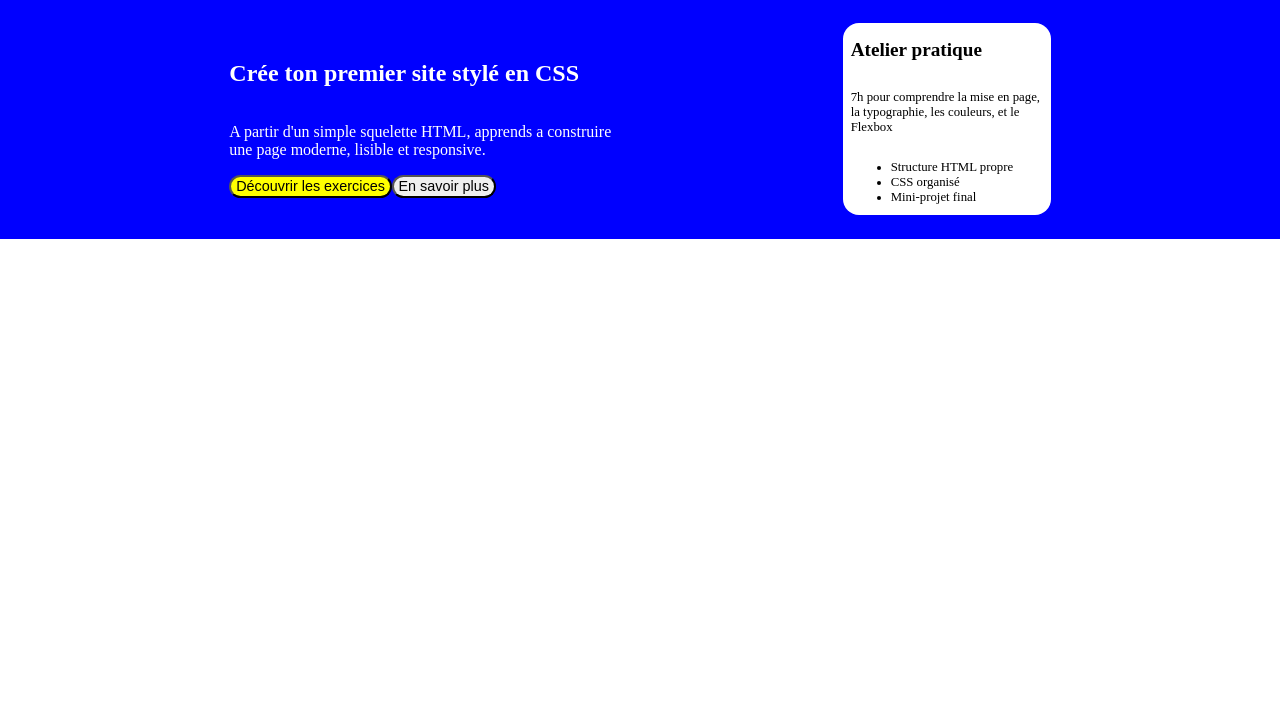
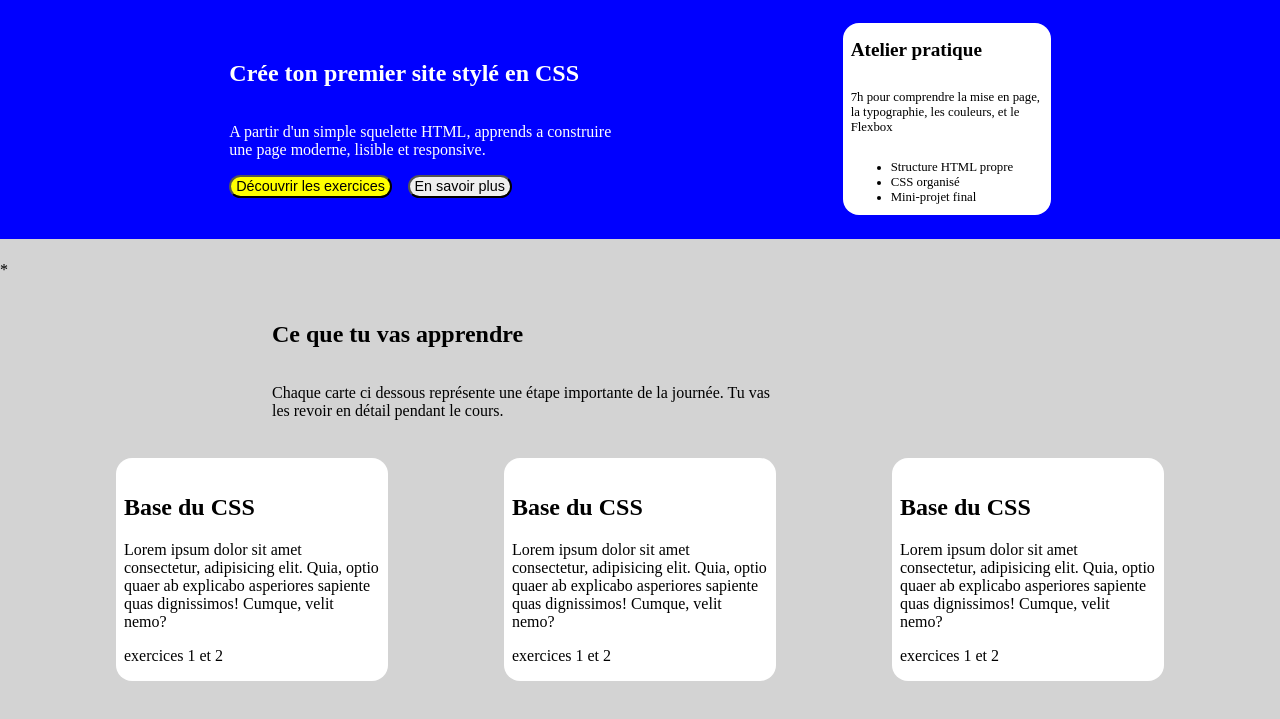
Before and after one commit to Benjamingllm/Projet-html, a plain HTML site: page index.html in a window 1280 px wide. Shown: the part 81-800 px from the top of the page. Drawn offline with Linux system fonts and the light colour scheme.

Commit message:
learning section

```diff
--- a/index.html
+++ b/index.html
@@ -50,6 +50,37 @@
         </div>
 
     </section>
+    <!-- deuxième section -->
+     <section class ="learning-section">*
+        <div class="txt-container">
+            <h1>Ce que tu vas apprendre</h1>
+            <p>Chaque carte ci dessous représente une étape importante de la journée. Tu vas
+                les revoir en détail pendant le cours.
+            </p>
+        </div>
+        <div class="card-container">
+            <div class = "card">
+                <h1>Base du CSS</h1>
+                <p>Lorem ipsum dolor sit amet consectetur, adipisicing elit. Quia, optio quaer
+                    ab explicabo asperiores sapiente quas dignissimos! Cumque, velit nemo?</p>
+                <p>exercices 1 et 2 </p>
+            </div>
+            <div class = "card">
+                <h1>Base du CSS</h1>
+                <p>Lorem ipsum dolor sit amet consectetur, adipisicing elit. Quia, optio quaer
+                    ab explicabo asperiores sapiente quas dignissimos! Cumque, velit nemo?</p>
+                <p>exercices 1 et 2 </p>
+            </div>
+            <div class = "card">
+                <h1>Base du CSS</h1>
+                <p>Lorem ipsum dolor sit amet consectetur, adipisicing elit. Quia, optio quaer
+                    ab explicabo asperiores sapiente quas dignissimos! Cumque, velit nemo?</p>
+                <p>exercices 1 et 2 </p>
+            </div>
+        </div>
+
+
+     </section>
 
 </body>
 </html>
--- a/style.css
+++ b/style.css
@@ -26,7 +26,7 @@ body{
     margin: 0;
     padding: 0;
     box-sizing: border-box;
-    color: white;
+
 }
 
 .intro-section {
@@ -36,7 +36,7 @@ body{
     background-color: blue;
     justify-content: space-evenly;
     align-items: center;
-
+    color: white;
 
 
 
@@ -60,6 +60,7 @@ button {
 .intro-btn-container {
     display: flex;
     flex-direction: row;
+    gap: 1rem;
 
 }
 
@@ -80,3 +81,36 @@ button {
     font-size: 80%;
     padding: 0 0.5rem;
 }
+
+.learning-section {
+    height: 60vh;
+    background-color: lightgray;
+    display: flex;
+    flex-direction: column;
+    justify-content: space-evenly;
+
+
+}
+
+.txt-container {
+    width: 40%;
+    display: flex;
+    flex-direction: column;
+    padding: 0 17rem;
+}
+
+.card-container {
+    display: flex;
+    flex-direction: row;
+    justify-content: space-evenly;
+
+}
+.card{
+    background-color: white;
+    color: black;
+    border-radius: 1rem;
+    height: 80%;
+    width: 20%;
+    padding: 1rem .5rem;
+
+}
```
